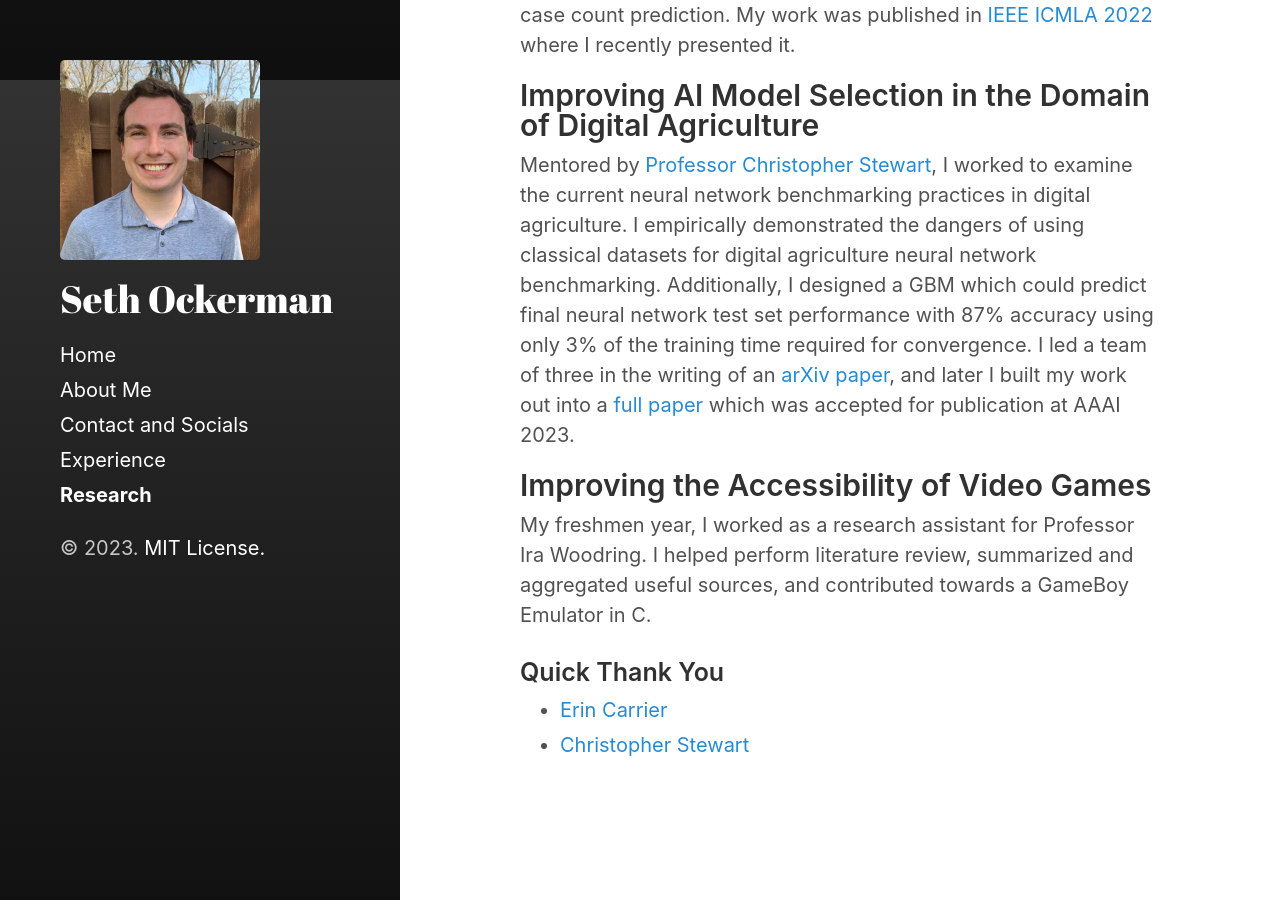
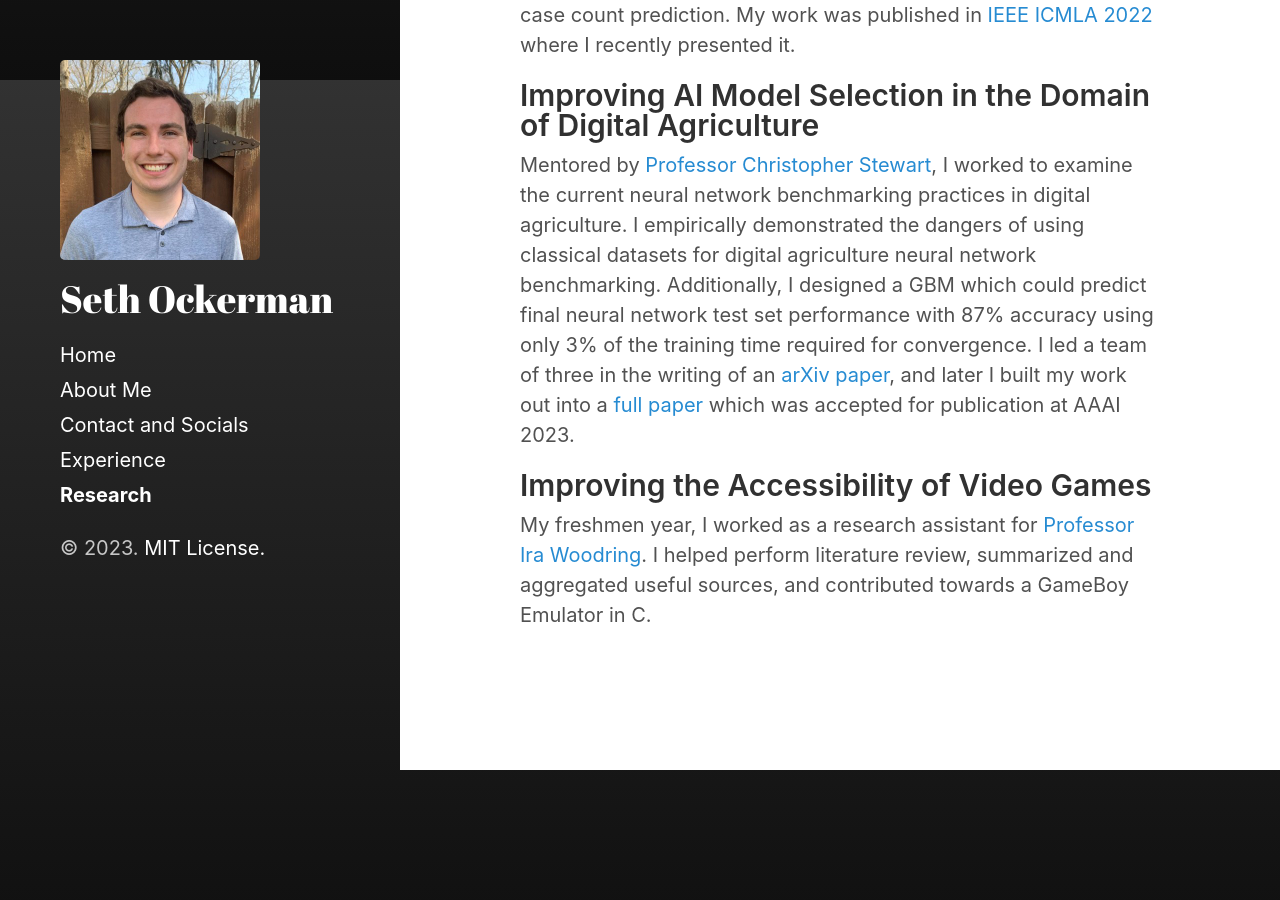
Before and after one commit to OckermanSethGVSU/OckermanSethGVSU.github.io, a Jekyll site: the page built from markdown/research.md, in a window 1280 px wide and 900 px high, scrolled down 820 px. Built offline with Jekyll 4.4.1, drawn with Linux system fonts in a browser that asks for light colours; after the commit the page ends 1590 px from its top, so only the background shows below that.

```diff
--- a/markdown/research.md
+++ b/markdown/research.md
@@ -19,10 +19,4 @@ Mentored by [Professor Erin Carrier](https://eecarrier.github.io/), I created a
 Mentored by [Professor Christopher Stewart](https://cse.osu.edu/people/stewart.962), I worked to examine the current neural network benchmarking practices in digital agriculture. I empirically demonstrated the dangers of using classical datasets for digital agriculture neural network benchmarking. Additionally, I designed a GBM which could predict final neural network test set performance  with 87% accuracy using only 3% of the training time required for convergence. I led a team of three in the writing of an [arXiv paper](https://arxiv.org/abs/2208.03315), and later I built my work out into a [full paper](https://openreview.net/forum?id=vBSUoUuAYOA) which was accepted for publication at AAAI 2023.
 
 ## Improving the Accessibility of Video Games
-My freshmen year, I worked as a research assistant for Professor Ira Woodring. I helped perform literature review, summarized and aggregated useful sources, and contributed towards a GameBoy Emulator in C.
-
-
-### Quick Thank You
-
-* [Erin Carrier](https://eecarrier.github.io/)
-* [Christopher Stewart](https://cse.osu.edu/people/stewart.962)
+My freshmen year, I worked as a research assistant for [Professor Ira Woodring](https://www.linkedin.com/in/ira-woodring-3720a47a). I helped perform literature review, summarized and aggregated useful sources, and contributed towards a GameBoy Emulator in C.
```
Also changed, not shown: 2 other files.
